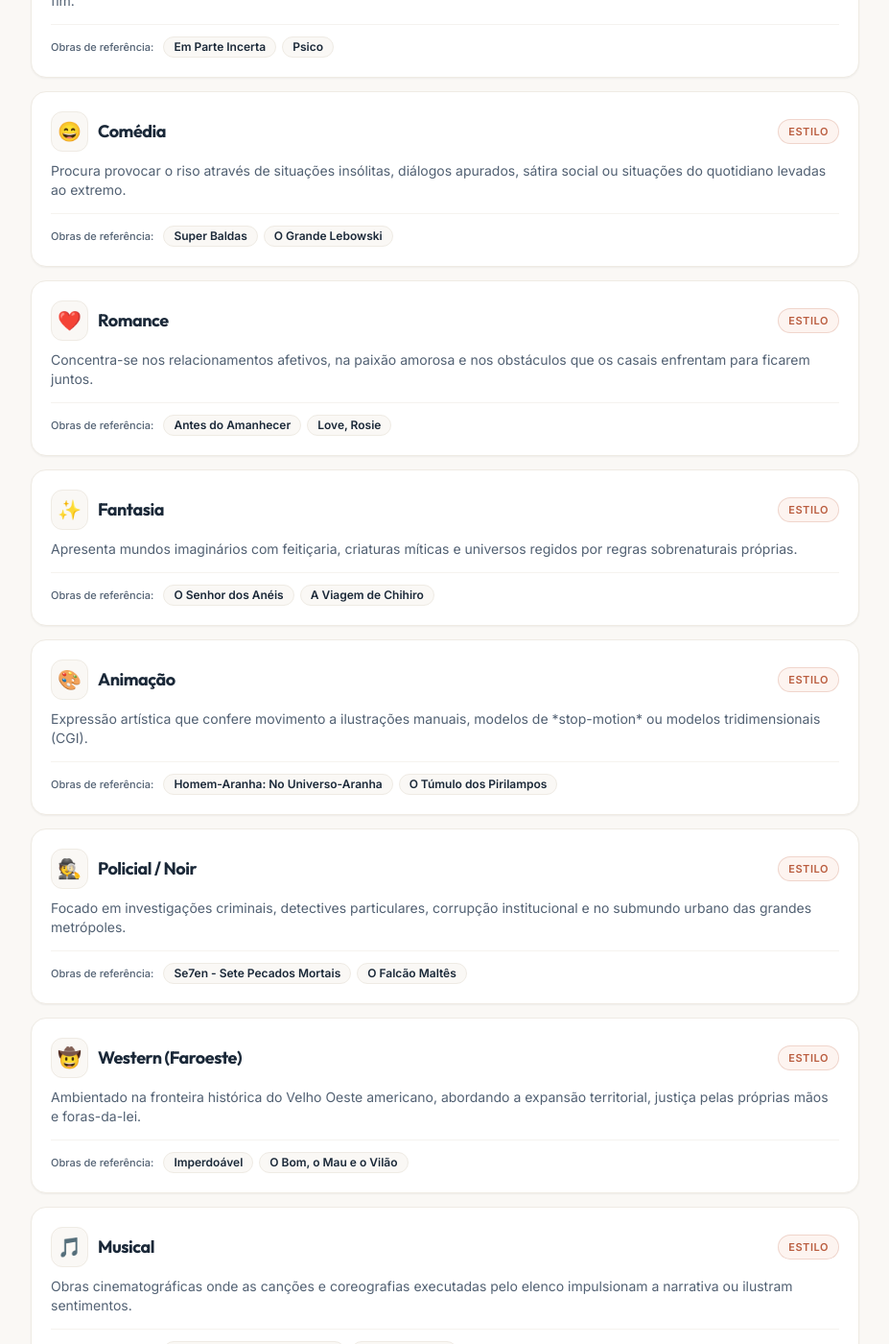
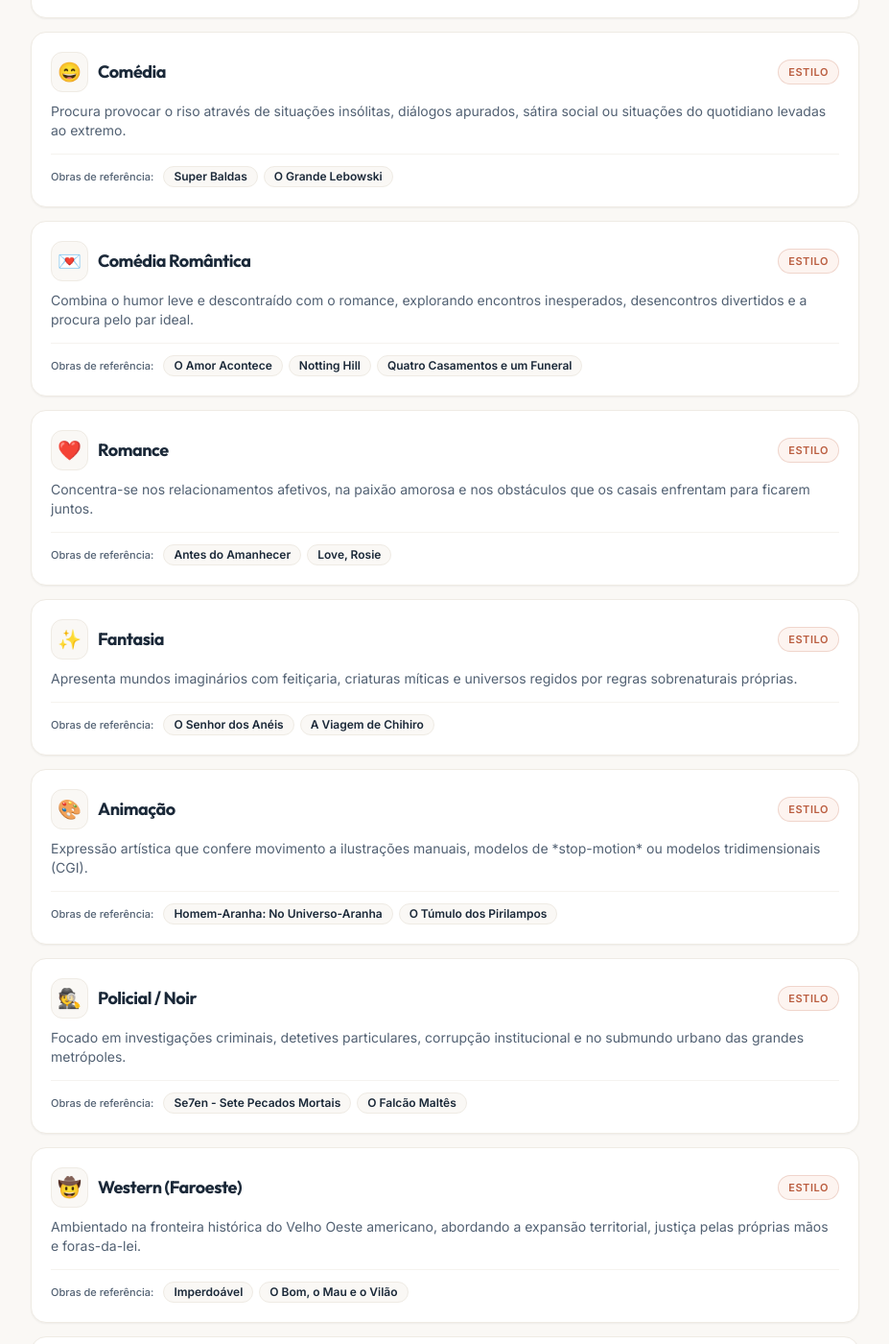
Before and after one commit to joaquim-capitao/aquele-filme, a Jekyll site: the page generos.html, which Jekyll copies as it is, in a window 1280 px wide and 1400 px high, scrolled down 1231 px. Shown: the whole window at 96% size, without its empty margins (176-1103 px from the left). Built offline with Jekyll 4.4.1, drawn with Linux system fonts in a browser that asks for light colours; nearby versions of some CDN libraries; some of the changed text lies outside the part shown.

Commit message:
Update generos.html

```diff
--- a/generos.html
+++ b/generos.html
@@ -57,7 +57,7 @@
 <body class="min-h-screen text-brand-navy antialiased selection:bg-brand-terracottaLight selection:text-brand-terracotta">
 
   <header class="w-full max-w-4xl mx-auto px-4 pt-6 sm:pt-10 pb-4">
-    <!-- Botão de Voltar / Página Inicial (conforme screenshot) -->
+    <!-- Botão de Voltar / Página Inicial -->
     <div class="mb-5">
       <a href="https://joaquim-capitao.github.io/cinema" class="inline-flex items-center gap-2 px-4 py-2 bg-white border border-brand-pillBorder rounded-full text-brand-navy text-sm font-medium shadow-sm hover:border-brand-terracotta transition-colors duration-200">
         <svg xmlns="http://www.w3.org/2000/svg" class="w-4 h-4 text-brand-navy" viewBox="0 0 24 24" fill="currentColor">
@@ -68,9 +68,8 @@
       </a>
     </div>
 
-    <!-- Título com ícone claquete idêntico ao estilo da imagem -->
+    <!-- Título com ícone claquete -->
     <div class="flex items-center gap-3 sm:gap-4 mb-3">
-      <!-- Ícone Claquete Terracota -->
       <div class="text-brand-terracotta">
         <svg xmlns="http://www.w3.org/2000/svg" class="w-8 h-8 sm:w-10 sm:h-10" fill="none" viewBox="0 0 24 24" stroke="currentColor" stroke-width="2.2">
           <path stroke-linecap="round" stroke-linejoin="round" d="M7 4v16M17 4v16M3 8h4m10 0h4M3 12h18M3 16h4m10 0h4M4 20h16a1 1 0 001-1V5a1 1 0 00-1-1H4a1 1 0 00-1 1v14a1 1 0 001 1z" />
@@ -81,29 +80,8 @@
       </h1>
     </div>
 
-    <!-- Divisor subtil correspondente à linha do design -->
+    <!-- Divisor subtil -->
     <hr class="border-t border-brand-pillBorder/70 mb-5">
-
-    <!-- Sub-cabeçalho de secção ("Críticas" / "Géneros de Filme") -->
-    <div class="flex flex-col sm:flex-row sm:items-center justify-between gap-3 mb-6">
-      <div class="inline-flex items-center bg-white px-5 py-2.5 rounded-2xl border border-brand-cardBorder shadow-sm">
-        <h2 class="text-lg sm:text-xl font-bold text-brand-navy">
-
-        </h2>
-      </div>
-
-      <!-- Seletor de Modo de Visualização para Mobile -->
-      <div class="inline-flex p-1 bg-white border border-brand-cardBorder rounded-xl shadow-xs self-start sm:self-auto">
-        <button id="btnViewCards" onclick="switchView('cards')" class="px-3 py-1.5 rounded-lg text-xs font-semibold transition-all duration-150 flex items-center gap-1.5 bg-brand-terracotta text-white">
-          <svg class="w-3.5 h-3.5" fill="none" stroke="currentColor" viewBox="0 0 24 24"><path stroke-linecap="round" stroke-linejoin="round" stroke-width="2" d="M4 6a2 2 0 012-2h2a2 2 0 012 2v2a2 2 0 01-2 2H6a2 2 0 01-2-2V6zM14 6a2 2 0 012-2h2a2 2 0 012 2v2a2 2 0 01-2 2h-2a2 2 0 01-2-2V6zM4 16a2 2 0 012-2h2a2 2 0 012 2v2a2 2 0 01-2 2H6a2 2 0 01-2-2v-2zM14 16a2 2 0 012-2h2a2 2 0 012 2v2a2 2 0 01-2 2h-2a2 2 0 01-2-2v-2z" /></svg>
-          Cartões
-        </button>
-        <button id="btnViewTable" onclick="switchView('table')" class="px-3 py-1.5 rounded-lg text-xs font-semibold text-brand-navyMuted hover:text-brand-navy transition-all duration-150 flex items-center gap-1.5">
-          <svg class="w-3.5 h-3.5" fill="none" stroke="currentColor" viewBox="0 0 24 24"><path stroke-linecap="round" stroke-linejoin="round" stroke-width="2" d="M3 10h18M3 14h18m-9-4v8m-7 0h14a2 2 0 002-2V8a2 2 0 00-2-2H5a2 2 0 00-2 2v8a2 2 0 002 2z" /></svg>
-          Tabela
-        </button>
-      </div>
-    </div>
   </header>
 
   <main class="w-full max-w-4xl mx-auto px-4 pb-16">
@@ -131,35 +109,19 @@
 
     <!-- Indicador de Resultados -->
     <div class="flex items-center justify-between text-xs text-brand-navyMuted mb-4 px-1">
-      <span id="resultsCount">A apresentar 15 estilos</span>
+      <span id="resultsCount">A apresentar 16 estilos</span>
       <span class="text-[11px] bg-brand-terracottaLight text-brand-terracotta font-semibold px-2 py-0.5 rounded-full border border-brand-terracotta/20">PT-PT</span>
     </div>
 
+    <!-- Contentor de Cartões -->
     <div id="cardsContainer" class="flex flex-col gap-3.5">
-      <!-- Os cartões são gerados via JavaScript para manter sincronização total -->
+      <!-- Os cartões são gerados dinamicamente via JavaScript -->
     </div>
 
-    <div id="tableContainer" class="hidden overflow-hidden bg-white border border-brand-cardBorder rounded-2xl shadow-sm">
-      <div class="overflow-x-auto custom-scroll">
-        <table class="w-full text-left border-collapse">
-          <thead>
-            <tr class="bg-brand-cream border-b border-brand-cardBorder text-brand-navy font-title text-sm tracking-wide uppercase">
-              <th scope="col" class="py-3.5 px-4 font-bold min-w-[130px]">Género</th>
-              <th scope="col" class="py-3.5 px-4 font-bold min-w-[240px]">Descrição Narrativa</th>
-              <th scope="col" class="py-3.5 px-4 font-bold min-w-[210px]">Exemplos (Títulos PT)</th>
-            </tr>
-          </thead>
-          <tbody id="tableBody" class="divide-y divide-brand-cardBorder text-sm">
-            <!-- As linhas da tabela são renderizadas via JS -->
-          </tbody>
-        </table>
-      </div>
-    </div>
-
-    <!-- Mensagem de Sem Resultados -->
+    <!-- Mensagem de Ausência de Resultados -->
     <div id="noResults" class="hidden text-center py-12 px-4 bg-white border border-brand-cardBorder rounded-2xl shadow-sm mt-3">
       <p class="text-brand-terracotta font-semibold text-base mb-1">Nenhum estilo encontrado</p>
-      <p class="text-xs text-brand-navyMuted">Tente procurar com outro termo ou limpe a caixa de pesquisa.</p>
+      <p class="text-xs text-brand-navyMuted">Tente procurar por outro termo ou limpe a caixa de pesquisa.</p>
     </div>
   </main>
 
@@ -208,6 +170,13 @@
         examples: ["Super Baldas", "O Grande Lebowski"]
       },
       {
+        id: "comedia-romantica",
+        name: "Comédia Romântica",
+        icon: "💌",
+        desc: "Combina o humor leve e descontraído com o romance, explorando encontros inesperados, desencontros divertidos e a procura pelo par ideal.",
+        examples: ["O Amor Acontece", "Notting Hill", "Quatro Casamentos e um Funeral"]
+      },
+      {
         id: "romance",
         name: "Romance",
         icon: "❤️",
@@ -232,7 +201,7 @@
         id: "policial",
         name: "Policial / Noir",
         icon: "🕵️",
-        desc: "Focado em investigações criminais, detectives particulares, corrupção institucional e no submundo urbano das grandes metrópoles.",
+        desc: "Focado em investigações criminais, detetives particulares, corrupção institucional e no submundo urbano das grandes metrópoles.",
         examples: ["Se7en - Sete Pecados Mortais", "O Falcão Maltês"]
       },
       {
@@ -282,7 +249,7 @@
                item.examples.some(ex => ex.toLowerCase().includes(query));
       });
 
-      // Contagem e botão limpar
+      // Contagem e botão de limpeza
       const countEl = document.getElementById('resultsCount');
       const clearBtn = document.getElementById('clearSearchBtn');
       const noResults = document.getElementById('noResults');
@@ -300,7 +267,7 @@
         noResults.classList.add('hidden');
       }
 
-      // Renderização do Modo Cartões (Mobile First)
+      // Renderização contínua em formato de cartões
       const cardsContainer = document.getElementById('cardsContainer');
       cardsContainer.innerHTML = filtered.map(item => `
         <article class="bg-white p-4 sm:p-5 rounded-2xl border border-brand-cardBorder shadow-sm transition hover:shadow-md hover:border-brand-terracotta/40">
@@ -326,31 +293,6 @@
           </div>
         </article>
       `).join('');
-
-      // Renderização do Modo Tabela
-      const tableBody = document.getElementById('tableBody');
-      tableBody.innerHTML = filtered.map(item => `
-        <tr class="hover:bg-brand-cream/50 transition-colors">
-          <td class="py-3.5 px-4 font-semibold text-brand-navy">
-            <div class="flex items-center gap-2">
-              <span>${item.icon}</span>
-              <span>${item.name}</span>
-            </div>
-          </td>
-          <td class="py-3.5 px-4 text-brand-navyMuted leading-relaxed">
-            ${item.desc}
-          </td>
-          <td class="py-3.5 px-4">
-            <div class="flex flex-col gap-1">
-              ${item.examples.map(ex => `
-                <span class="text-xs font-medium text-brand-terracottaDark">
-                  • ${ex}
-                </span>
-              `).join('')}
-            </div>
-          </td>
-        </tr>
-      `).join('');
     }
 
     function filterGenres() {
@@ -364,29 +306,7 @@
       render();
     }
 
-    function switchView(view) {
-      currentView = view;
-      const cardsContainer = document.getElementById('cardsContainer');
-      const tableContainer = document.getElementById('tableContainer');
-      const btnCards = document.getElementById('btnViewCards');
-      const btnTable = document.getElementById('btnViewTable');
-
-      if (view === 'cards') {
-        cardsContainer.classList.remove('hidden');
-        tableContainer.classList.add('hidden');
-
-        btnCards.className = 'px-3 py-1.5 rounded-lg text-xs font-semibold transition-all duration-150 flex items-center gap-1.5 bg-brand-terracotta text-white shadow-xs';
-        btnTable.className = 'px-3 py-1.5 rounded-lg text-xs font-semibold text-brand-navyMuted hover:text-brand-navy transition-all duration-150 flex items-center gap-1.5';
-      } else {
-        cardsContainer.classList.add('hidden');
-        tableContainer.classList.remove('hidden');
-
-        btnTable.className = 'px-3 py-1.5 rounded-lg text-xs font-semibold transition-all duration-150 flex items-center gap-1.5 bg-brand-terracotta text-white shadow-xs';
-        btnCards.className = 'px-3 py-1.5 rounded-lg text-xs font-semibold text-brand-navyMuted hover:text-brand-navy transition-all duration-150 flex items-center gap-1.5';
-      }
-    }
-
-    // Inicialização da renderização
+    // Inicialização da página
     window.addEventListener('DOMContentLoaded', () => {
       render();
     });
```
Also changed, not shown: other parts of generos.html (+2 -4 lines).
